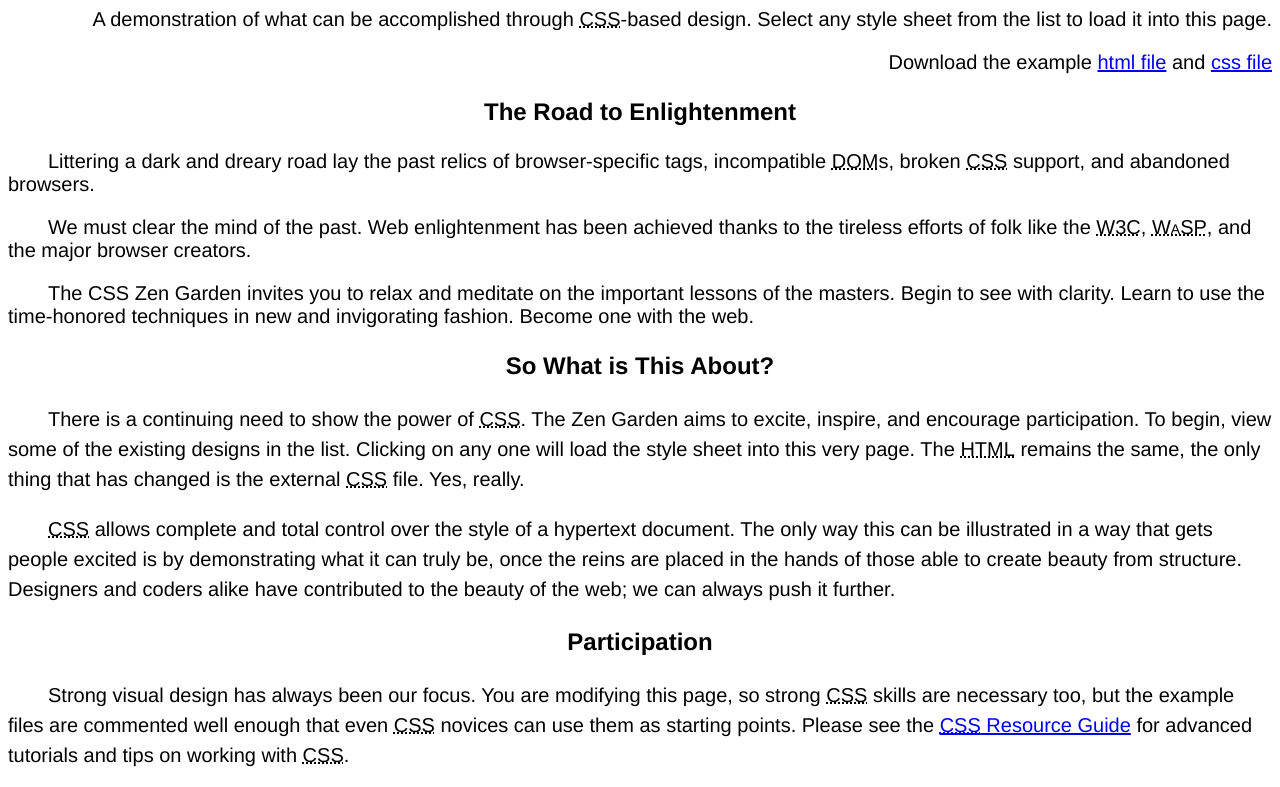
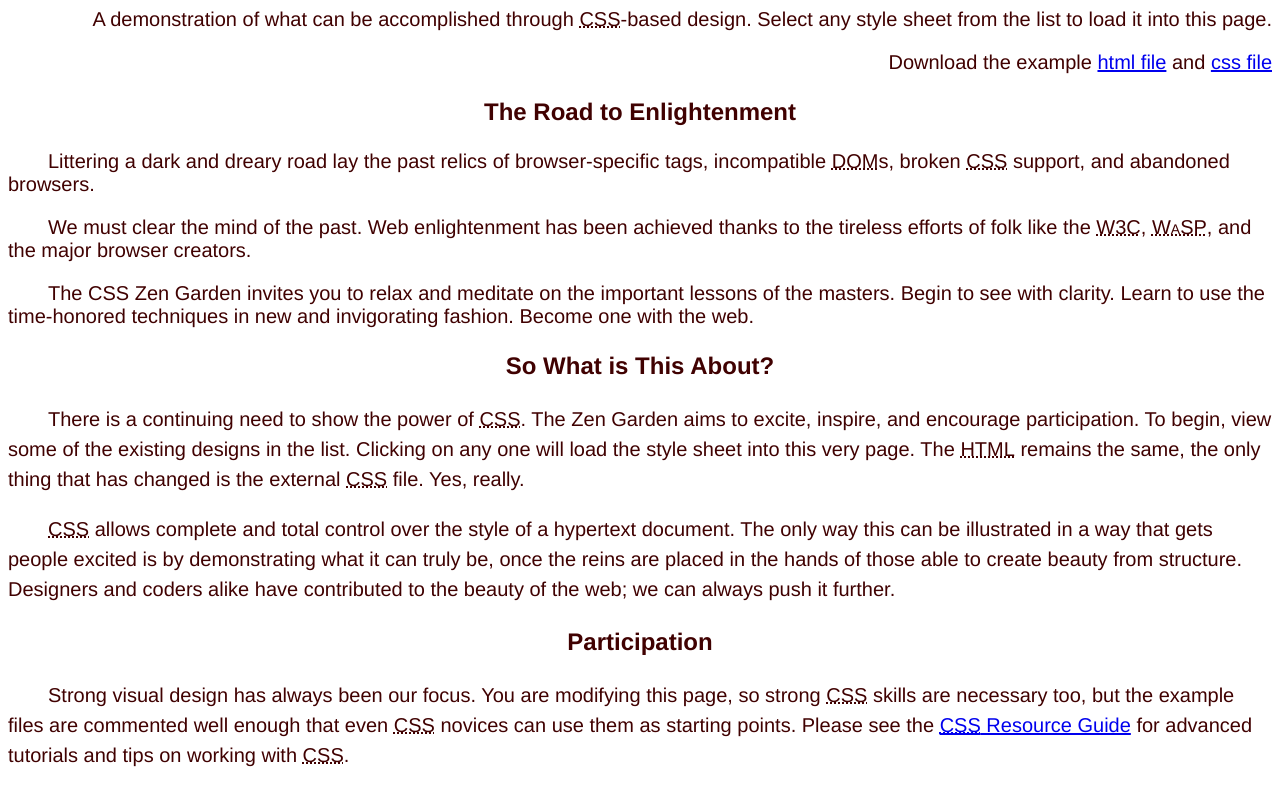
Before and after one commit to NaraMendesbd/desenvolve-introducao-web., a plain HTML site: page 12 - ESTILIZAÇÃO/index.html in a window 1280 px wide. Shown: the part 149-936 px from the top of the page. Drawn offline with Linux system fonts and the light colour scheme.

Commit message:
Add files via upload

```diff
--- a/12 - ESTILIZAÇÃO/style.css
+++ b/12 - ESTILIZAÇÃO/style.css
@@ -1,3 +1,7 @@
+html {
+      color:#400101;
+}
+
 html {
     font-size: 20px;
     font-family: Helvetica, sans-serif;
```
